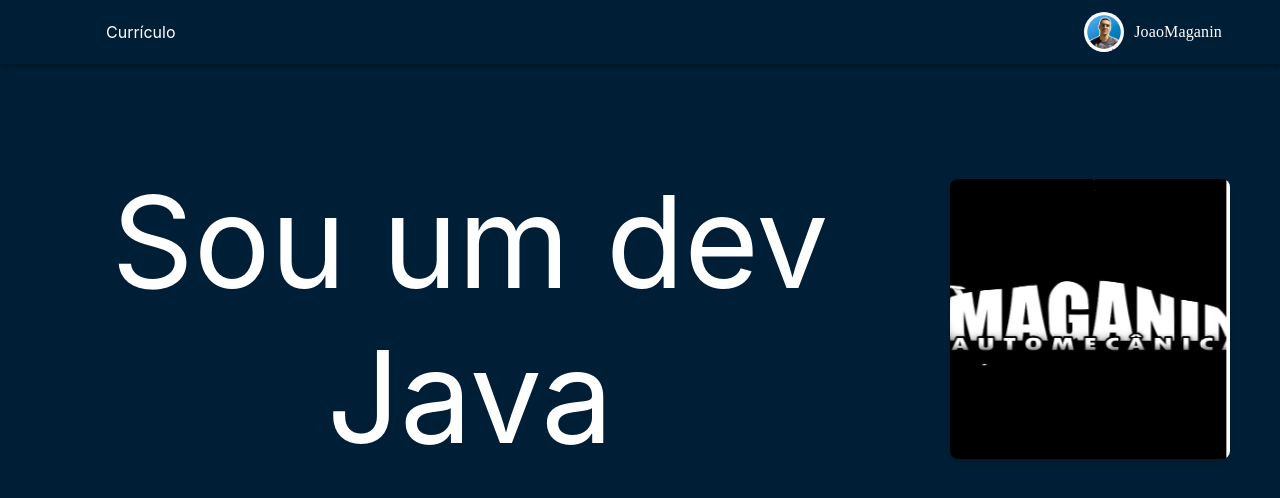
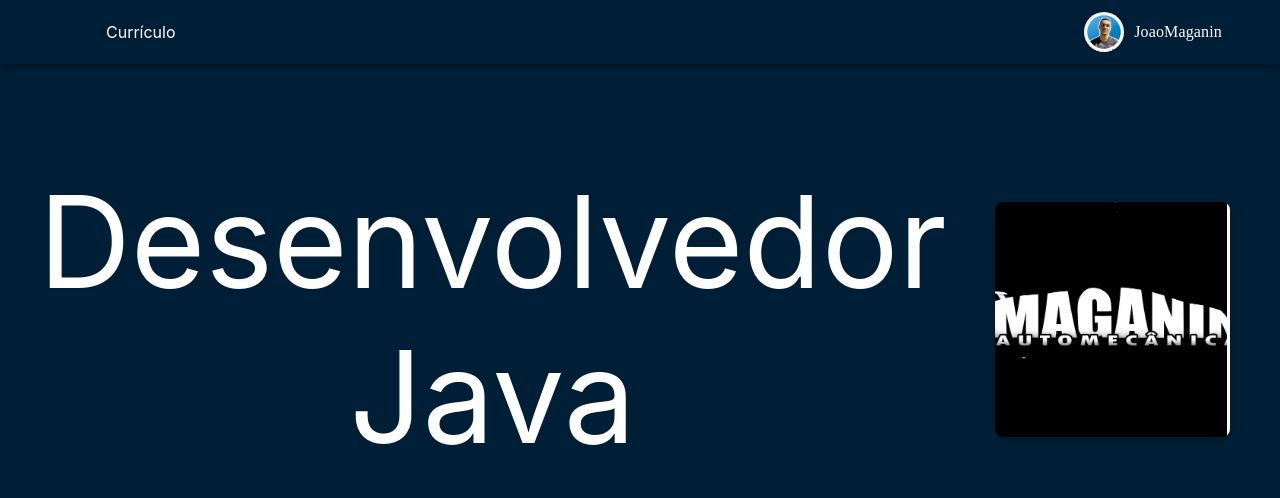
Before and after one commit to JoaoMaganin/jomag.com, a React (Create React App) app: page / in a window 1280 px wide. Shown: the top 498 px of the page. Built offline with nearby package versions, Linux system fonts and the light colour scheme; some icons are missing; a web font is replaced by a local one.

Commit message:
fix: changing title

```diff
--- a/src/components/WordRotator/WordRotator.tsx
+++ b/src/components/WordRotator/WordRotator.tsx
@@ -36,7 +36,7 @@ const WordRotator = ({ period = 3000 }) => {
 
     return (
         <div className='mainWord'>
-            <span>Sou um dev</span>
+            <span>Desenvolvedor</span>
             <span className={`wordRotator ${isFading ? 'fading' : ''}`}>
                 {SKILLS_LIST[currentIndex]}
             </span>
```
